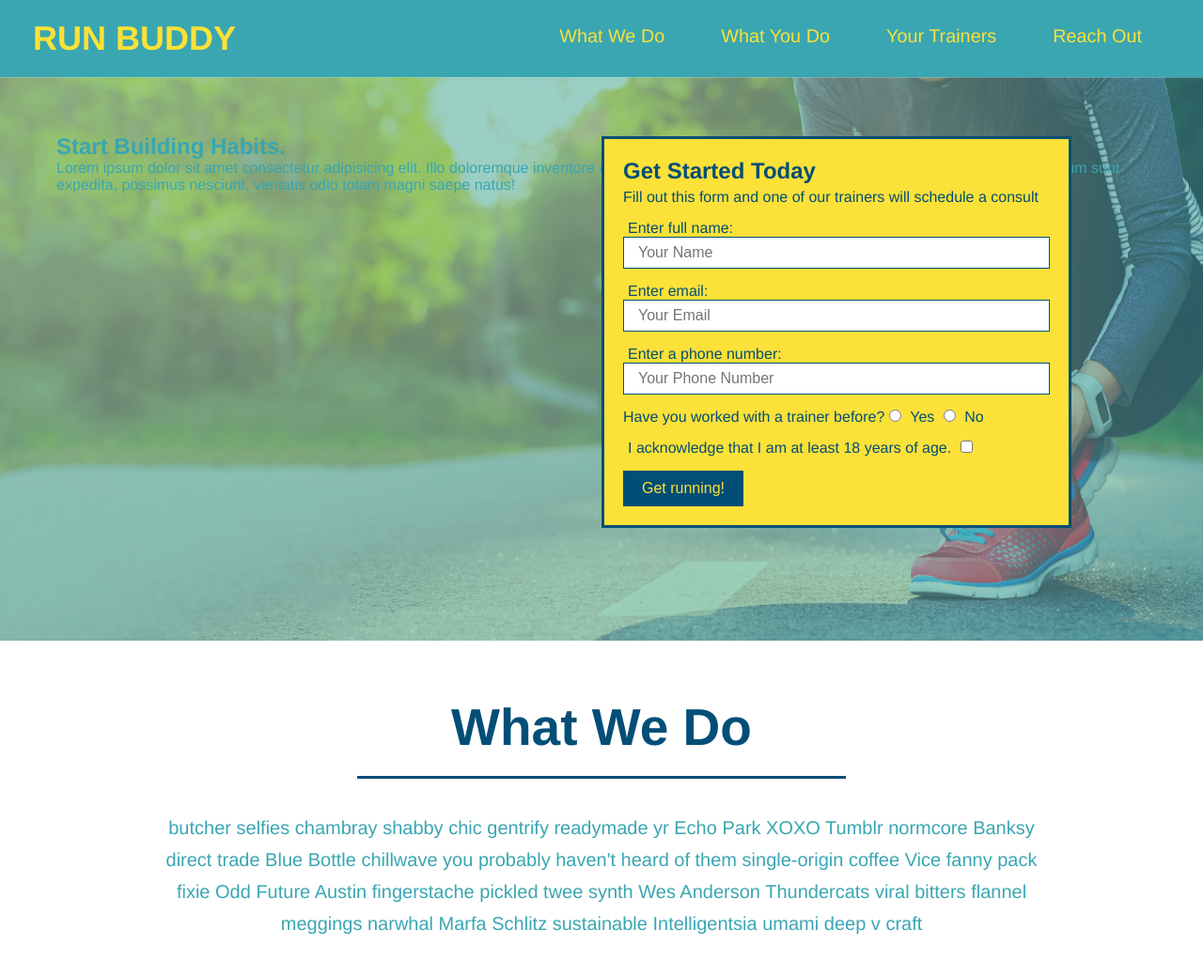
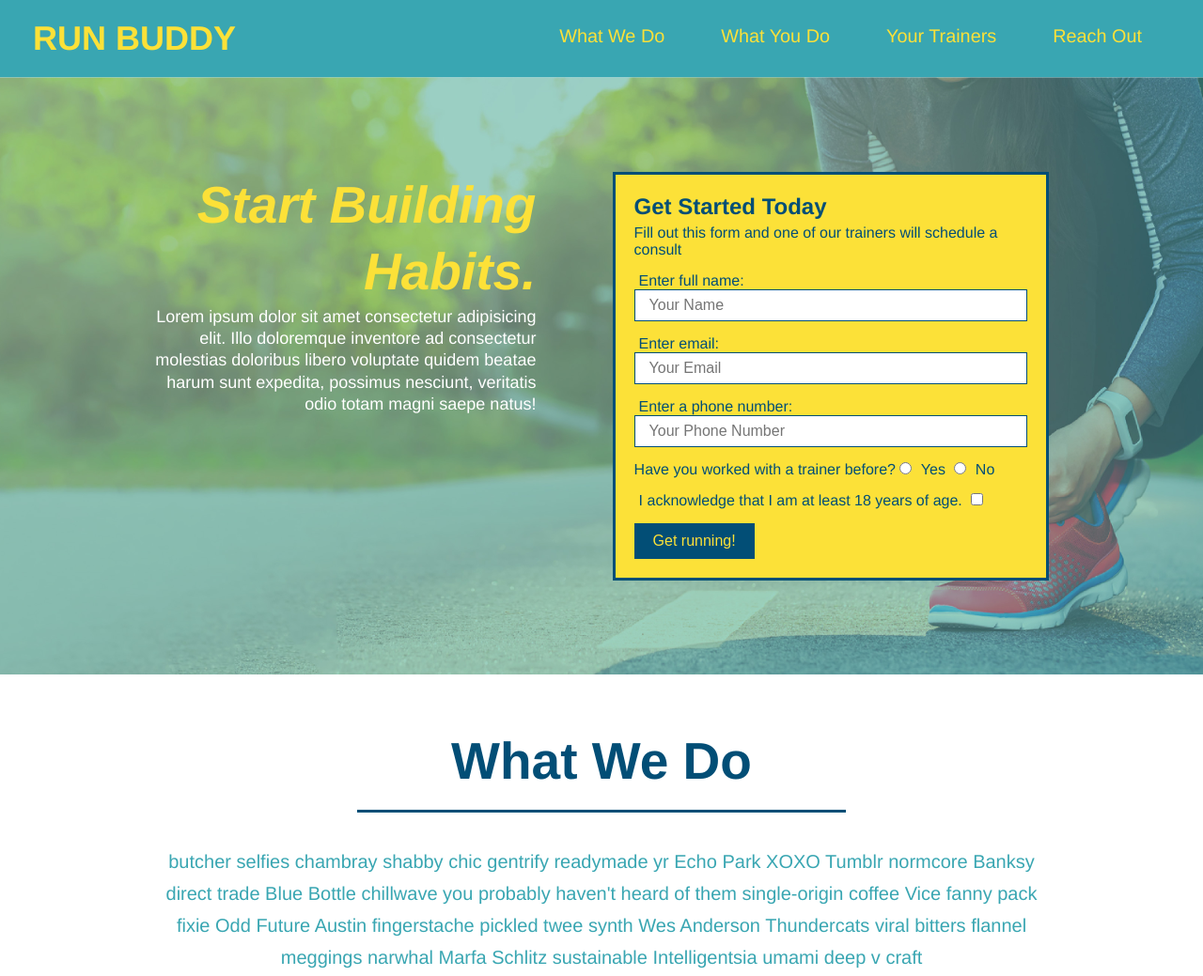
Before and after one commit to dopecello/run-buddy, a plain HTML site: page index.html in a window 1280 px wide. Shown: the top 1039 px of the page at 94% size. Drawn offline with Linux system fonts and the light colour scheme.

Commit message:
add flexbox to the hero

```diff
--- a/assets/css/style.css
+++ b/assets/css/style.css
@@ -51,17 +51,18 @@ body {
     background: #fce138;
     width: 100%;
     padding: 40px 35px;
+    display: flex;
+    justify-content: space-between;
+    flex-wrap: wrap;
   }
 
   footer h2 {
-    display: inline;
     color: #024e76;
     font-size: 30px;
     margin: 0;
   }
 
   footer div {
-    float: right;
     line-height: 1.5;
     text-align: right;
   }
@@ -76,21 +77,20 @@ body {
 
   .hero {
     background-image: url("../images/hero-bg.jpg");
-    height: 600px;
     background-size: cover;
     background-position: center;
-    position: relative;
+    display: flex;
+    justify-content: center;
+    flex-wrap: wrap;
   }
 
   .hero-form {
     border: 3px solid #024e76;
     background-color: #fce138;
     padding: 20px;
-    width: 500px;
     color: #024e76;
-    position: absolute;
-    bottom: 120px;
-    right: 140px;
+    width: 40%;
+    margin: 3.5%;
   }
 
 .hero-form p {
@@ -122,6 +122,21 @@ body {
     border: none;
     padding: 10px 20px;
     font-size: 16px;
+  }
+
+  .hero-cta {
+    width: 35%;
+    text-align: right;
+    margin: 3.5%;
+    color: #fff;
+    font-size: 18px;
+    line-height: 1.3;
+  }
+
+  .hero-cta h2 {
+    font-style: italic;
+    font-size: 55px;
+    color: #fce138;
   }
 
   .intro {
```
Also changed, not shown: index.html (+3 -1 lines).
